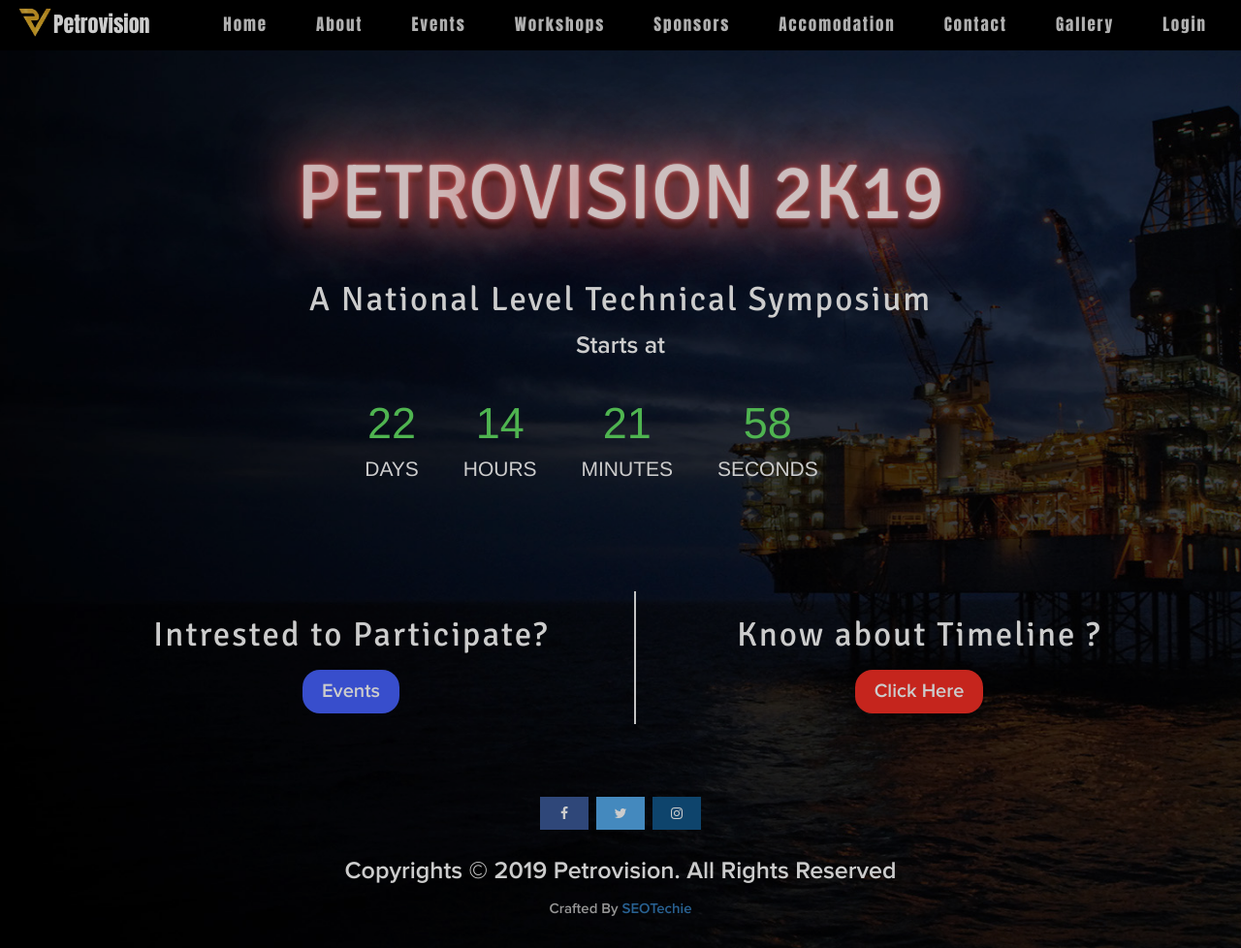
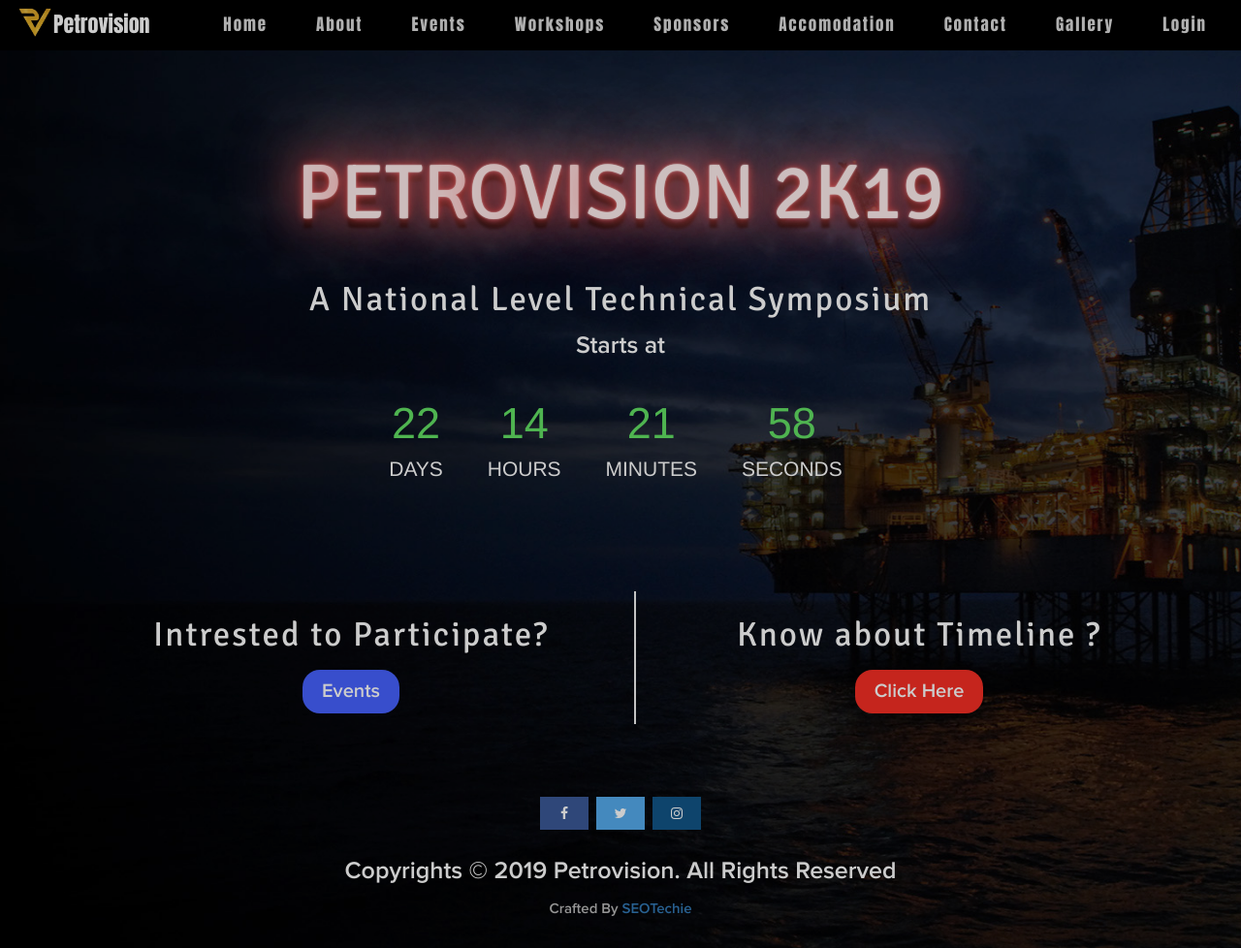
Before and after one commit to startersup/sympo, a PHP site: page / in a window 1280 px wide. Shown: the whole page at 97% size. Run offline with PHP 8.4, Linux system fonts and the light colour scheme; some web fonts are replaced.

Commit message:
Update index.php

```diff
--- a/index.php
+++ b/index.php
@@ -70,7 +70,7 @@
             <br>
               <h3 class="downer hidden-xs">A National Level Technical Symposium</h3>
               <p class="margin-top">Starts at</p>
- <ul style="margin-right:100px;">
+ <ul style="margin-right:50px;">
     <li><span id="days"></span>days</li>
     <li><span id="hours"></span>Hours</li>
     <li><span id="minutes"></span>Minutes</li>
```
